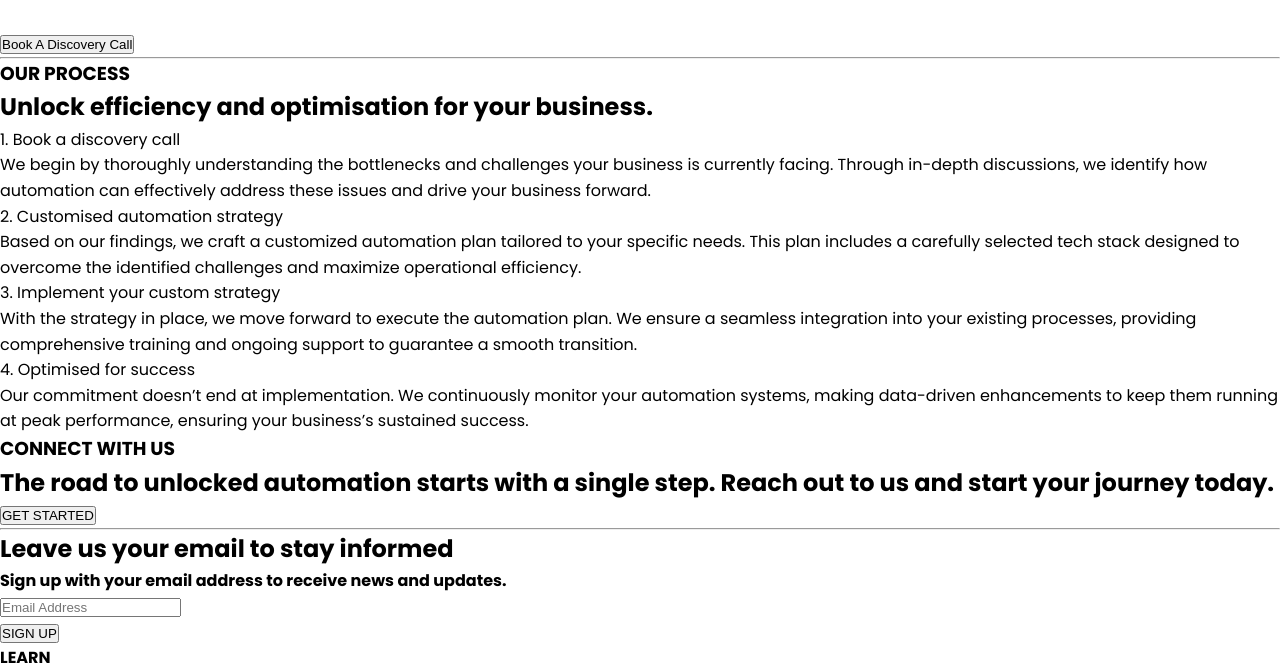
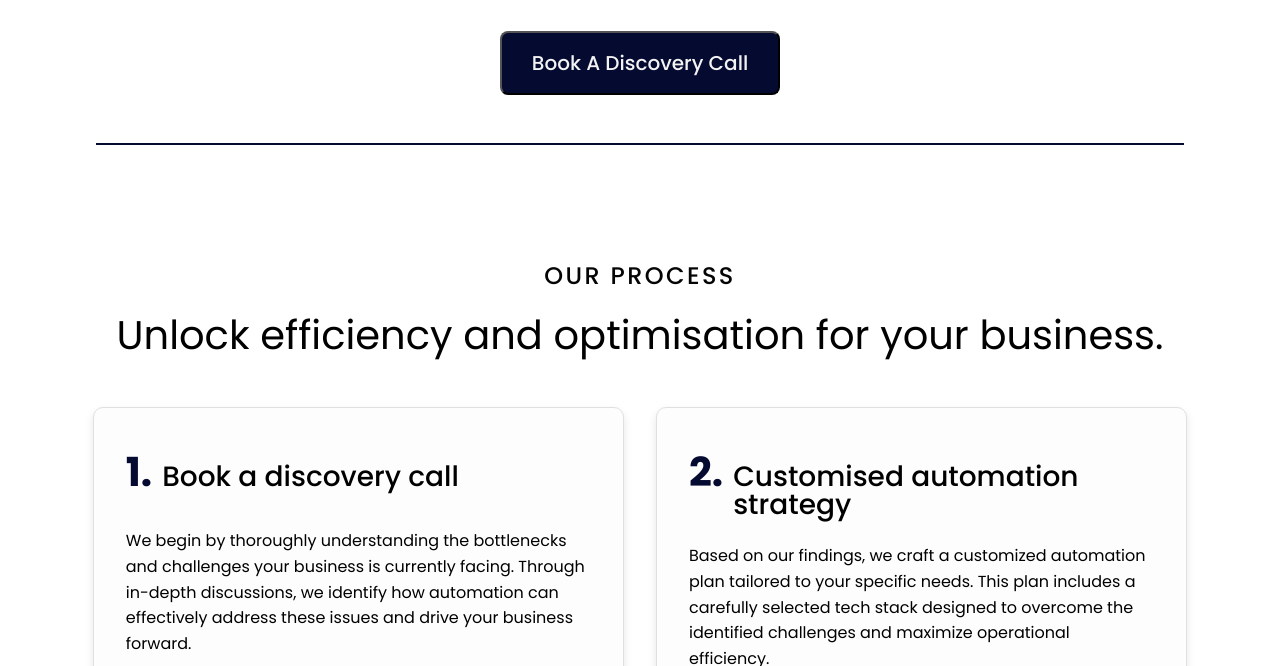
Before and after one commit to rld-wma/rld-wma.github.io, a plain HTML site: page service.html in a window 1280 px wide. Shown: the part 1090-1756 px from the top of the page. Drawn offline with Linux system fonts and the light colour scheme; a web font is replaced by a local one.

Commit message:
done services.css

```diff
--- a/services.css
+++ b/services.css
@@ -35,6 +35,16 @@ body {
     display: block;
 }
 
+.underline-text {
+  text-decoration: underline;
+  border-bottom: 1px solid white;
+  padding-bottom: 5px;
+  display: inline-block;
+}
+
+.underline-text:hover {
+  text-decoration: none;
+}
 
 .navbar .nav-links {
     list-style: none;
@@ -123,3 +133,312 @@ body {
     max-width: 400px;
     border-radius: 50% 50% 0 0;
   }
+
+  .btn {
+    font-family: 'Poppins', sans-serif;
+    font-weight: 500;
+    font-size: 1.25rem;
+    display: block;
+    padding: 15px 30px;
+    background-color: #050a30;
+    color: #f3f3f3;
+    text-decoration: none;
+    border-radius: 8px;
+    transition: background-color 0.3s;
+    margin: 0 auto;
+    text-align: center;
+}
+
+.btn span {
+    cursor: pointer;
+    display: inline-block;
+    position: relative;
+    transition: 0.5s;
+}
+
+.btn span:after {
+    content: '\00bb';
+    position: absolute;
+    opacity: 0;
+    top: 0;
+    right: -20px;
+    transition: 0.5s;
+}
+
+.btn:hover span {
+    padding-right: 25px;
+}
+
+.btn:hover span:after {
+    opacity: 1;
+    right: 0;
+}
+
+hr.break-line {
+  border: 1px solid #050a30;
+  width: 85%;
+  margin: 3rem auto;
+}
+
+.process-section {
+  padding: 4rem 2rem;
+  background-color: #fff;
+}
+
+.process-container {
+  width: 90%;
+  max-width: 1200px;
+  margin: 0 auto;
+  text-align: center;
+}
+
+.process-title {
+  font-size: 1.5rem;
+  letter-spacing: 0.1em;
+  color: #050505;
+  text-transform: uppercase;
+  font-weight: 500;
+  margin-bottom: 1rem;
+}
+
+.main-title {
+  font-size: 2.5rem;
+  font-weight: 400;
+  margin-bottom: 3rem;
+  line-height: 1.2;
+}
+
+.process-steps {
+  display: flex;
+  flex-wrap: wrap;
+  justify-content: space-between;
+  gap: 2rem;
+}
+
+.step {
+  flex: 0 0 calc(50% - 1rem);
+  padding: 2rem;
+  background-color: #fdfdfd;
+  border: 1px solid #e0e0e0;
+  border-radius: 10px;
+  box-shadow: 0 4px 8px rgba(0, 0, 0, 0.1);
+  text-align: left;
+  margin-bottom: 2rem;
+}
+
+.step-header {
+  display: flex;
+  align-items: baseline;
+  margin-bottom: 1.5rem;
+}
+
+.step-number {
+  font-size: 2.5rem;
+  font-weight: 700;
+  color: #050a30;
+  margin-right: 10px;
+}
+
+.step-title {
+  font-size: 1.75rem;
+  font-weight: 500;
+  line-height: 1;
+}
+
+.step-content p {
+  font-size: 1.125rem;
+  color: #333;
+}
+
+.connect-with-us{
+  width: 100%;
+  margin: 0 auto;
+  text-align: center;
+  background-color: #050a30
+}
+
+.div-connect{
+  padding: 75px;
+  width: 80%;
+  margin: 0 auto;
+  text-align: center;
+}
+
+.connect-title {
+  font-size: 1rem;
+  letter-spacing: 0.1em;
+  color: #ffffff;
+  text-transform: uppercase;
+  font-weight: 500;
+  margin-bottom: 1rem;
+}
+
+.con-main-title {
+  font-size: 2.5rem;
+  color: #ffffff;
+  font-weight: 400;
+  margin-bottom: 3rem;
+  line-height: 1.2;
+}
+
+.btn-get-started{
+  font-family: 'Poppins', sans-serif;
+    font-weight: 500;
+    font-size: 1.25rem;
+    display: block;
+    padding: 15px 50px;
+    background-color: #ffffff;
+    color: #050a30;
+    text-decoration: none;
+    border-radius: 8px;
+    transition: background-color 0.3s;
+    margin: 0 auto;
+    text-align: center;
+}
+
+.btn-get-started span {
+  cursor: pointer;
+  display: inline-block;
+  position: relative;
+  transition: 0.5s;
+}
+
+.btn-get-started span:after {
+  content: '\00bb';
+  position: absolute;
+  opacity: 0;
+  top: 0;
+  right: -20px;
+  transition: 0.5s;
+}
+
+.btn-get-started:hover span {
+  padding-right: 25px;
+}
+
+.btn-get-started:hover span:after {
+  opacity: 1;
+  right: 0;
+}
+
+footer{
+  margin-top: 20px;
+}
+
+hr.footer-line {
+  border: 1px solid #050a30;
+}
+
+.footer-bg{
+  background-color: #f8f9fa;
+}
+
+.footer {
+  background-color: #f8f9fa;
+  display: flex;
+  justify-content: space-between;
+  padding: 20px;
+  width: 100%;
+}
+
+.email {
+  flex: 2;
+  max-width: 600px;
+}
+
+.footer-text {
+  display: flex;
+  flex-direction: column;
+}
+
+.footer .email {
+  width: 100%;
+  padding: 20px;
+  border-radius: 8px;
+}
+
+.footer .email h2 {
+  font-family: 'Poppins', sans-serif;
+  font-weight: 500;
+  font-size: 3rem;
+  margin-bottom: 30px;
+  line-height: 1;
+}
+
+.footer .email h4 {
+  font-family: 'Poppins', sans-serif;
+  font-weight: 500;
+  font-size: 1.5rem;
+  margin-bottom: 20px;
+  line-height: 1;
+}
+
+.footer-text h4 {
+  font-family: 'Poppins', sans-serif;
+  font-weight: bold;
+  font-size: 20px;
+  margin: 0;
+}
+
+.footer h3 {
+  font-family: 'Poppins', sans-serif;
+  font-weight: 400;
+  font-size: 20px;
+  margin-bottom: 20px;
+  margin: 0;
+  color: #000;
+}
+
+a {
+  color: #000000;
+  text-decoration: underline;
+}
+
+#subscribe-form {
+  display: flex;
+  flex-direction: column;
+  width: 100%;
+}
+
+#subscribe-form input[type="email"],
+.btn-subscribe {
+  width: 100%;
+  padding: 15px 5px;
+  border: 1px solid #b8b6b6;
+  border-radius: 4px;
+  color: #333;
+  text-align: left;
+  box-sizing: border-box;
+}
+
+.btn-subscribe {
+  background-color: #050a30;
+  text-align: center;
+  color: white;
+  border: none;
+  cursor: pointer;
+  padding: 12px;
+  font-size: 15px;
+  margin-top: 15px;
+  font-family: 'Poppins', sans-serif;
+  font-weight: 500;
+  transition: background-color 0.3s ease;
+}
+
+.btn-subscribe:hover {
+  background-color:#000002;
+}
+
+.footer-company{
+  margin: auto;
+  margin-top: 200px;
+  color: #050a30;
+  width: 90%;
+}
+
+.footer-company h1 {
+  font-weight: bold;
+  text-align: center;
+  font-size: 8rem;
+  font-family: 'Poppins', sans-serif;
+}
```
